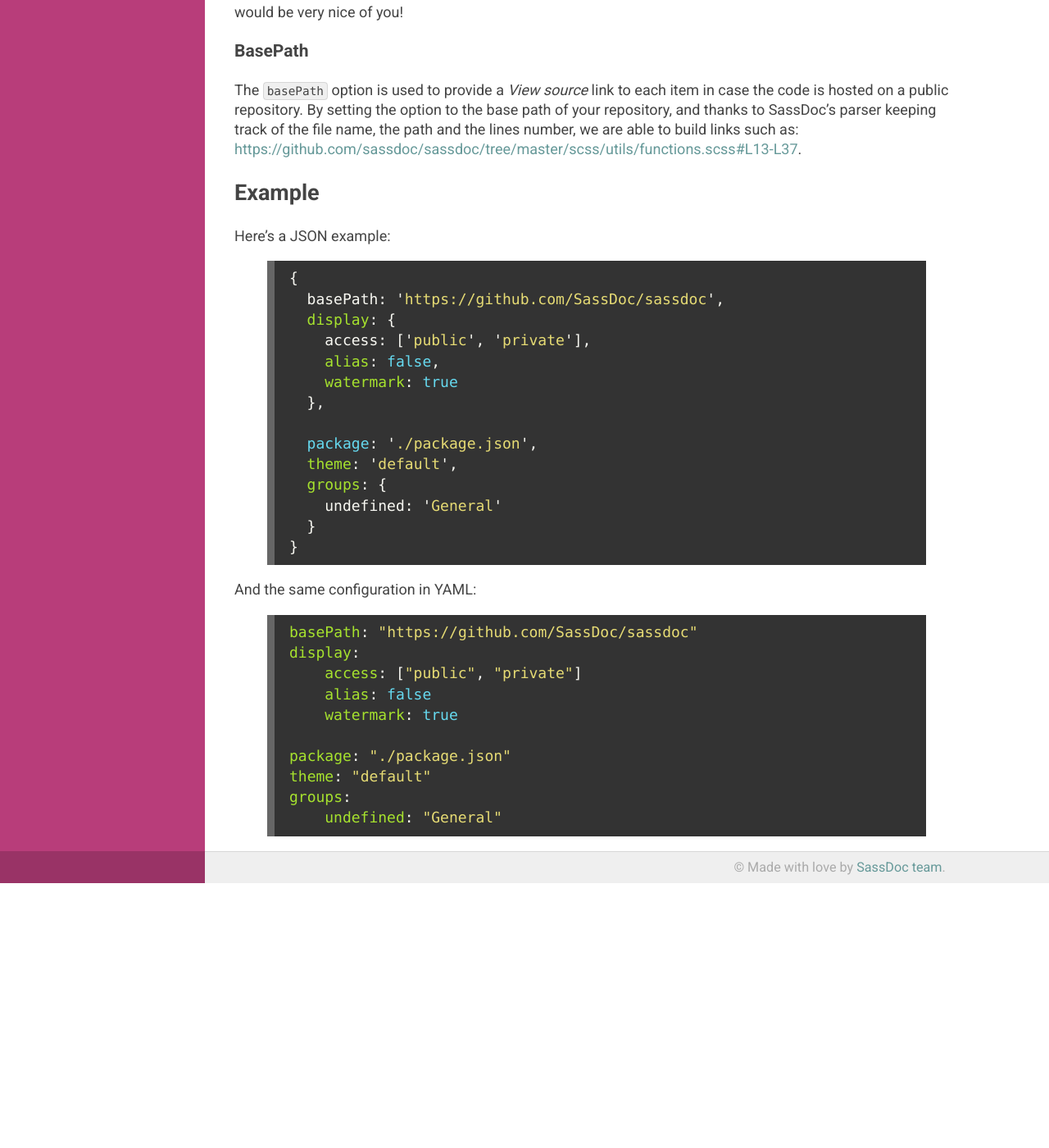
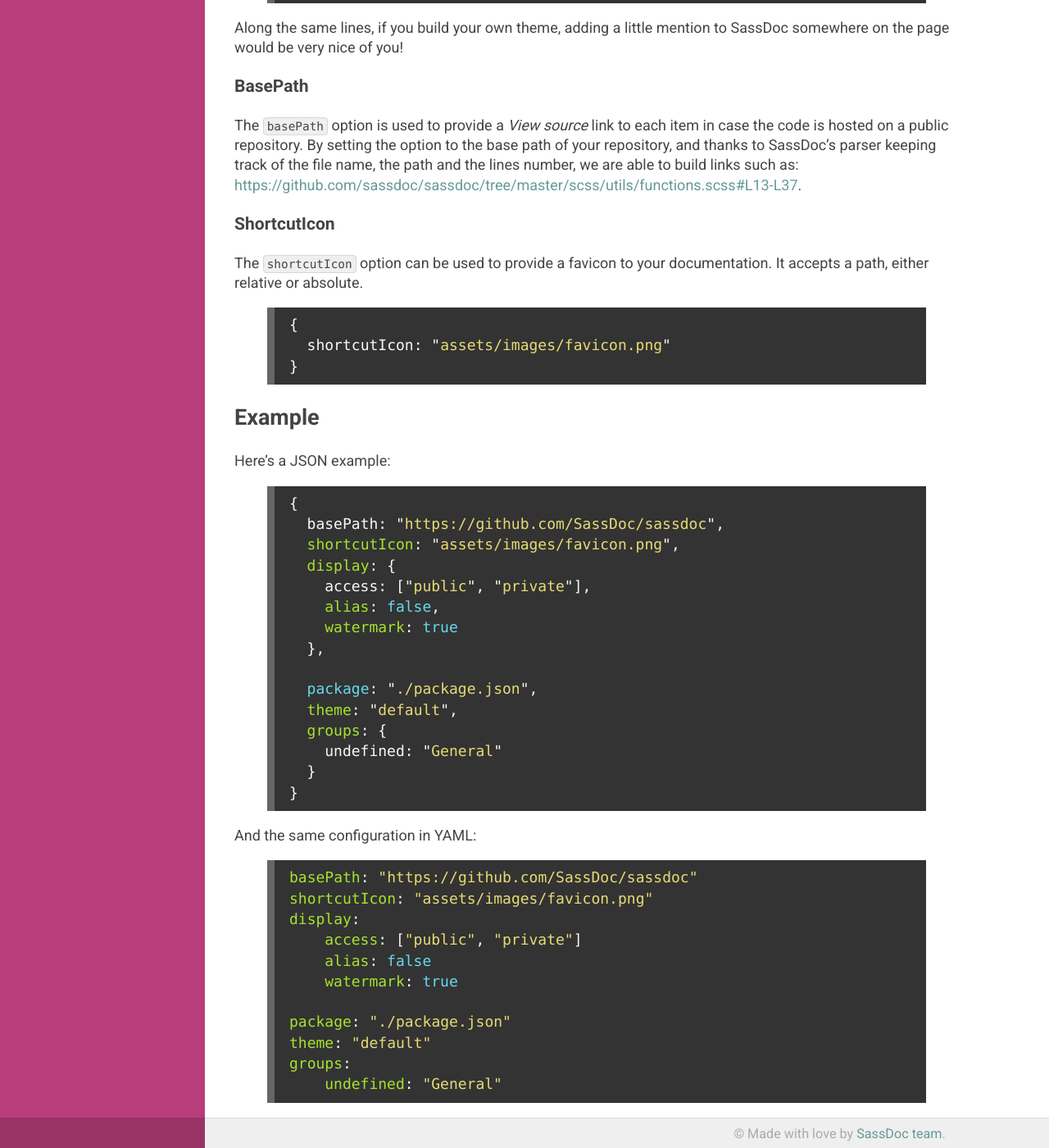
Before and after one commit to SassDoc/sassdoc.github.io, a Jekyll site: the page built from customising-the-view/index.md, in a window 1280 px wide and 1400 px high, scrolled down 1533 px. Shown: the whole window at 82% size. Built offline with Jekyll 4.4.1, drawn with Linux system fonts in a browser that asks for light colours; before the commit the page ends 2610 px from its top, so only the background shows below that.

Commit message:
Added shorcutIcon documentation to Customising The View page

```diff
--- a/customising-the-view/index.md
+++ b/customising-the-view/index.md
@@ -17,6 +17,7 @@ This is done exactly like the regular configuration, within the same configurati
 | `display.alias`     | Boolean | `false`                 |
 | `display.watermark` | Boolean | `true`                  |
 | `basePath`          | String  | `""`                    |
+| `shortcutIcon`      | String  | `""`                    |
 
 ### display.access
 
@@ -62,23 +63,34 @@ Along the same lines, if you build your own theme, adding a little mention to Sa
 
 The `basePath` option is used to provide a *View source* link to each item in case the code is hosted on a public repository. By setting the option to the base path of your repository, and thanks to SassDoc's parser keeping track of the file name, the path and the lines number, we are able to build links such as: [https://github.com/sassdoc/sassdoc/tree/master/scss/utils/functions.scss#L13-L37](https://github.com/sassdoc/sassdoc/tree/master/scss/utils/functions.scss#L13-L37).
 
+### shortcutIcon
+
+The `shortcutIcon` option can be used to provide a favicon to your documentation. It accepts a path, either relative or absolute.
+
+{% highlight js %}
+{
+  shortcutIcon: "assets/images/favicon.png"
+}
+{% endhighlight %}
+
 ## Example
 
 Here's a JSON example:
 
 {% highlight js %}
 {
-  basePath: 'https://github.com/SassDoc/sassdoc',
+  basePath: "https://github.com/SassDoc/sassdoc",
+  shortcutIcon: "assets/images/favicon.png",
   display: {
-    access: ['public', 'private'],
+    access: ["public", "private"],
     alias: false,
     watermark: true
   },
 
-  package: './package.json',
-  theme: 'default',
+  package: "./package.json",
+  theme: "default",
   groups: {
-    undefined: 'General'
+    undefined: "General"
   }
 }
 {% endhighlight %}
@@ -87,6 +99,7 @@ And the same configuration in YAML:
 
 {% highlight yaml %}
 basePath: "https://github.com/SassDoc/sassdoc"
+shortcutIcon: "assets/images/favicon.png"
 display:
     access: ["public", "private"]
     alias: false
```
